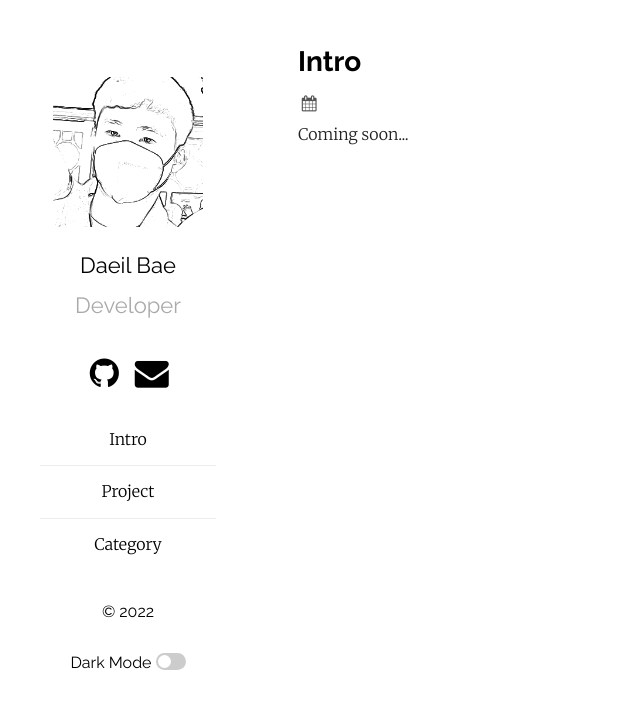
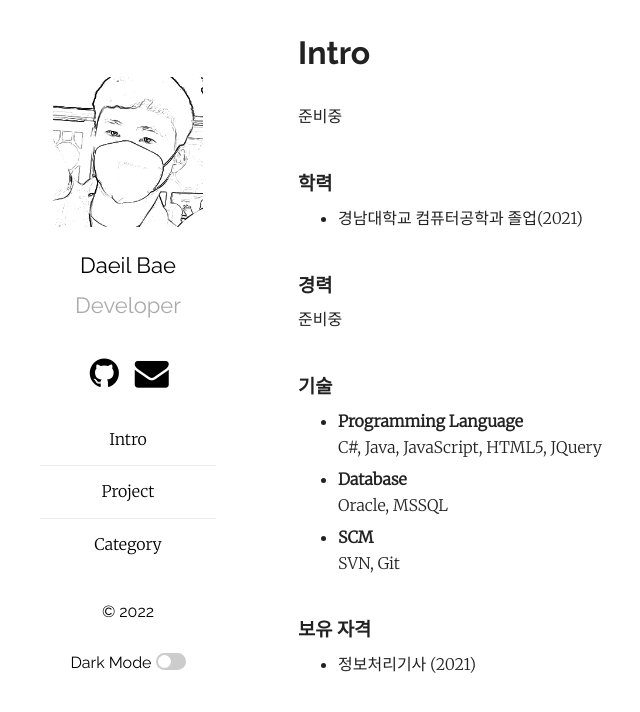
Before and after one commit to ely1293/baedi.github.io, a Jekyll site: the page built from intro.html, in a window 1280 px wide. Shown: the top 712 px of the page, without its empty margins (57-697 px from the left). Built offline with Jekyll 4.4.1, drawn with Linux system fonts in a browser that asks for light colours.

Commit message:
Intro, Project, Category 수정

```diff
--- a/category.html
+++ b/category.html
@@ -1,5 +1,5 @@
 ---
-layout: post
+layout: page
 title:  "Category"
 comments: false
 ---
--- a/intro.html
+++ b/intro.html
@@ -1,6 +1,53 @@
 ---
-layout: post
+layout: page
 title:  "Intro"
 comments: false
 ---
-Coming soon...
+<div class="intro_main">
+  <h1>Intro</h1>
+  <div class="introduce">
+    &nbsp;
+    <p>준비중</p>
+  </div>&nbsp;
+
+  <div class="education">
+    <h3>학력</h3>
+    <ul>
+      <li>경남대학교 컴퓨터공학과 졸업(2021)</li>
+    </ul>
+  </div>&nbsp;
+
+  <div class="career">
+    <h3>경력</h3>
+    <p>준비중</p>
+  </div>&nbsp;
+
+  <div class="skil">
+    <h3>기술</h3>
+    <ul>
+      <li><b>Programming Language</b></li>
+      <p>C#, Java, JavaScript, HTML5, JQuery</p>
+    </ul>
+    <ul>
+      <li><b>Database</b></li>
+      <p>Oracle, MSSQL</p>
+    </ul>
+    <ul>
+      <li><b>SCM</b></li>
+      <p>SVN, Git</p>
+    </ul>
+  </div>&nbsp;
+
+  <div class="certificate">
+    <h3>보유 자격</h3>
+    <ul>
+      <li>정보처리기사 (2021)</li>
+    </ul>
+  </div>&nbsp;
+</div>
+
+<style>
+  div.intro_main{
+    line-height: 100%
+  }
+</style>
--- a/project.html
+++ b/project.html
@@ -1,5 +1,5 @@
 ---
-layout: post
+layout: page
 title:  "Project"
 comments: false
 ---
```
